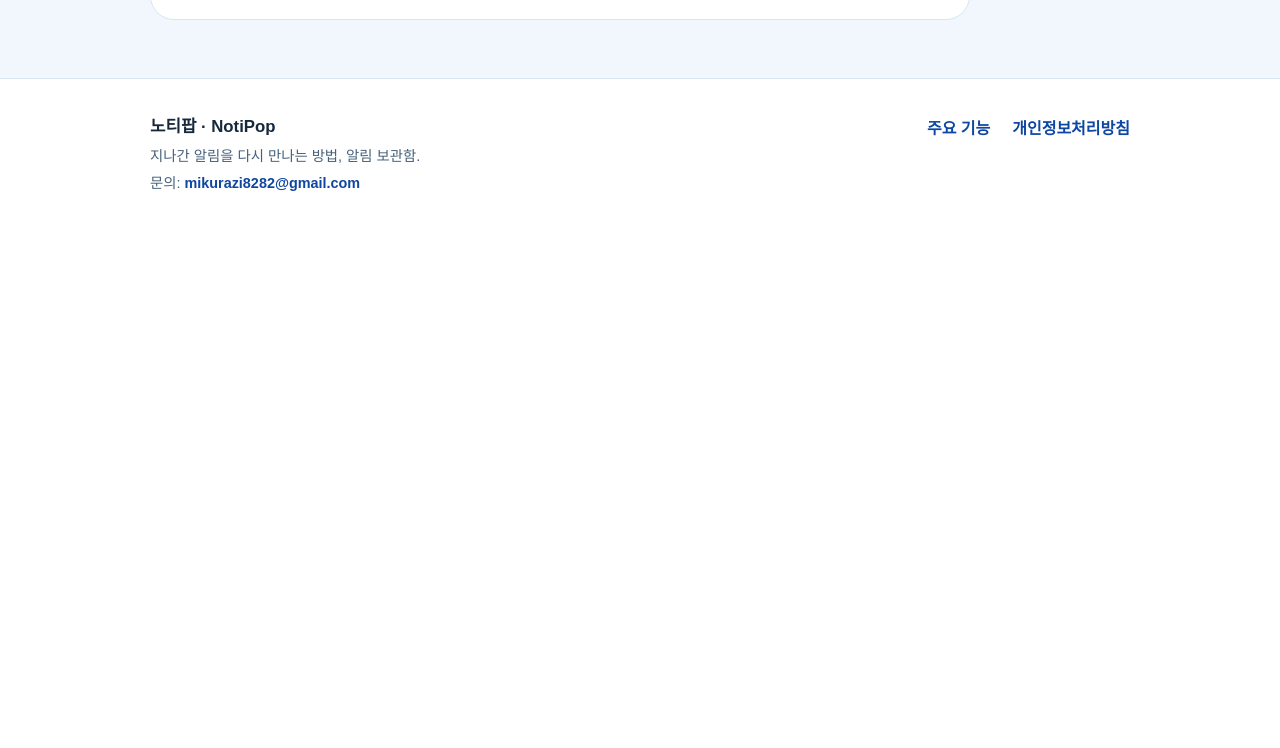
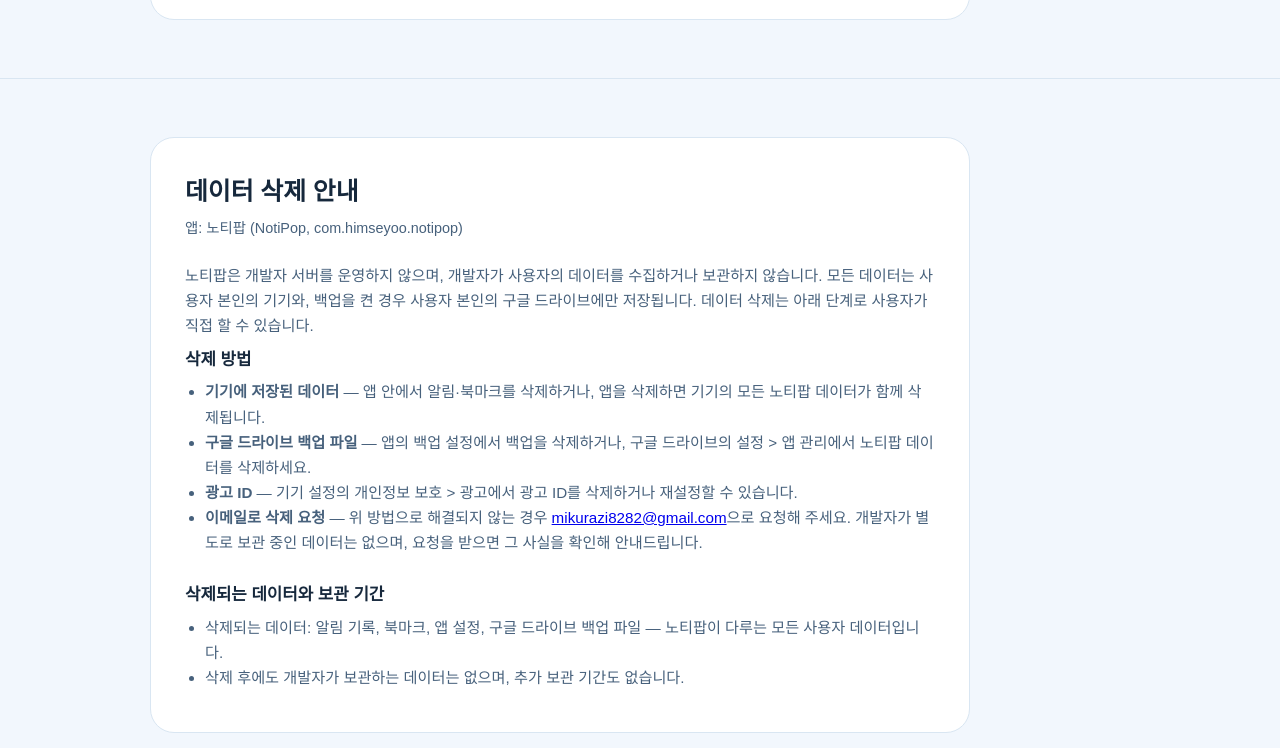
Before and after one commit to mikurazi8282-arch/mikurazi8282-arch.github.io, a plain HTML site: page index.html in a window 1280 px wide. Shown: the part 3752-4500 px from the top of the page. Before the commit the page ends 3996 px from the top, so only its background shows below. Drawn offline with Linux system fonts and the light colour scheme.

Commit message:
Add files via upload

```diff
--- a/index.html
+++ b/index.html
@@ -435,6 +435,32 @@
       </div>
     </section>
 
+    <!-- ===== Data deletion ===== -->
+    <section class="policy" id="delete">
+      <div class="wrap">
+        <div class="policy-box">
+          <h2>데이터 삭제 안내</h2>
+          <p class="eff">앱: 노티팝 (NotiPop, com.himseyoo.notipop)</p>
+
+          <p>노티팝은 개발자 서버를 운영하지 않으며, 개발자가 사용자의 데이터를 수집하거나 보관하지 않습니다. 모든 데이터는 사용자 본인의 기기와, 백업을 켠 경우 사용자 본인의 구글 드라이브에만 저장됩니다. 데이터 삭제는 아래 단계로 사용자가 직접 할 수 있습니다.</p>
+
+          <h3>삭제 방법</h3>
+          <ul>
+            <li><strong>기기에 저장된 데이터</strong> — 앱 안에서 알림·북마크를 삭제하거나, 앱을 삭제하면 기기의 모든 노티팝 데이터가 함께 삭제됩니다.</li>
+            <li><strong>구글 드라이브 백업 파일</strong> — 앱의 백업 설정에서 백업을 삭제하거나, 구글 드라이브의 설정 &gt; 앱 관리에서 노티팝 데이터를 삭제하세요.</li>
+            <li><strong>광고 ID</strong> — 기기 설정의 개인정보 보호 &gt; 광고에서 광고 ID를 삭제하거나 재설정할 수 있습니다.</li>
+            <li><strong>이메일로 삭제 요청</strong> — 위 방법으로 해결되지 않는 경우 <a href="mailto:mikurazi8282@gmail.com">mikurazi8282@gmail.com</a>으로 요청해 주세요. 개발자가 별도로 보관 중인 데이터는 없으며, 요청을 받으면 그 사실을 확인해 안내드립니다.</li>
+          </ul>
+
+          <h3>삭제되는 데이터와 보관 기간</h3>
+          <ul>
+            <li>삭제되는 데이터: 알림 기록, 북마크, 앱 설정, 구글 드라이브 백업 파일 — 노티팝이 다루는 모든 사용자 데이터입니다.</li>
+            <li>삭제 후에도 개발자가 보관하는 데이터는 없으며, 추가 보관 기간도 없습니다.</li>
+          </ul>
+        </div>
+      </div>
+    </section>
+
     <!-- ===== Footer ===== -->
     <footer>
       <div class="wrap foot-inner">
```
